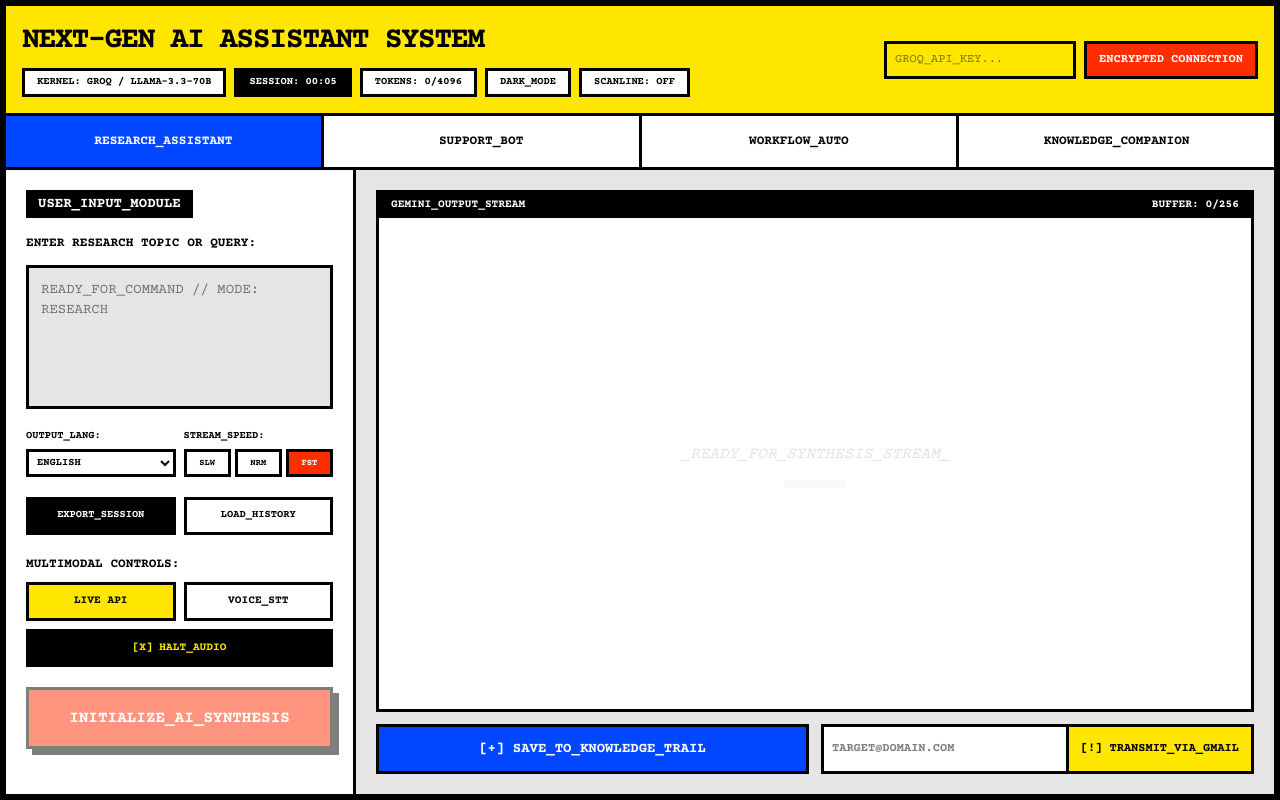
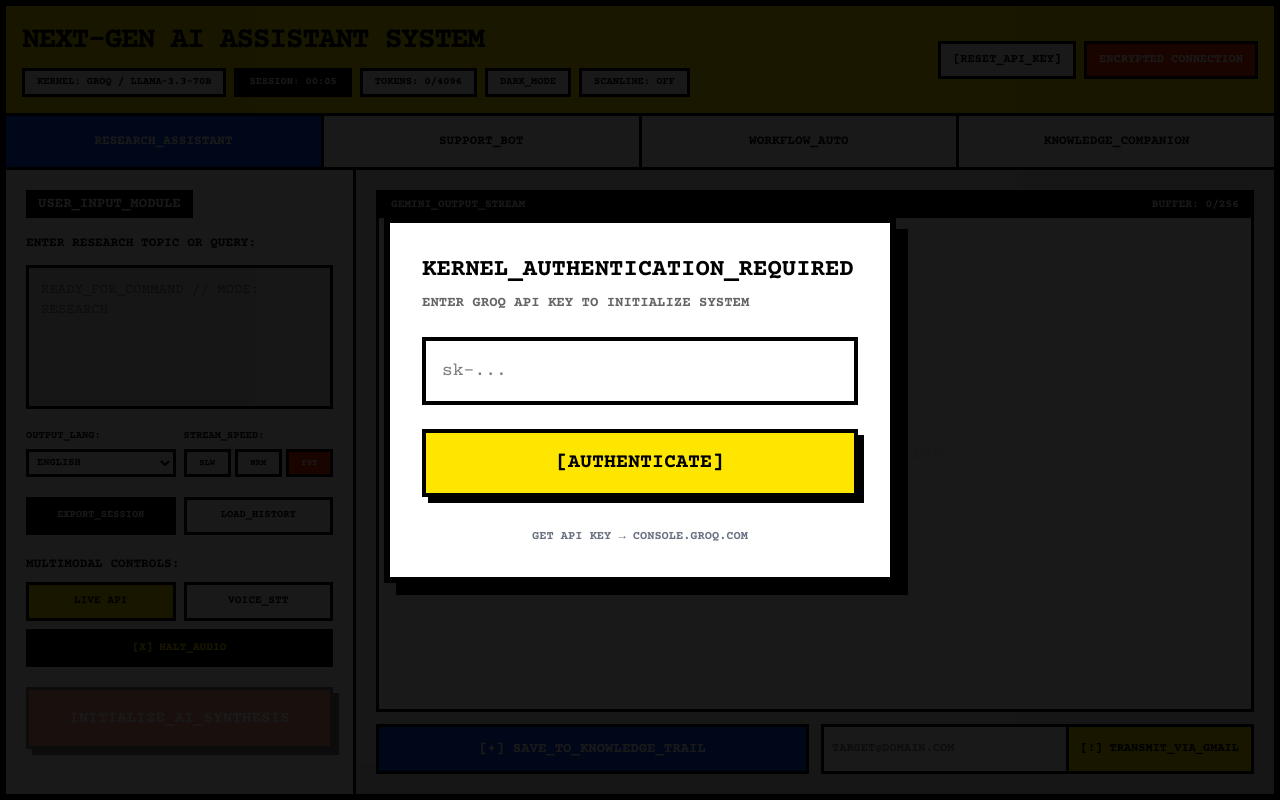
Before and after one commit to sidoxsinu/next-gen-ai-assistant-system, a React (Vite) app: page / in a window 1280 px wide. Built offline with nearby package versions, Linux system fonts and the light colour scheme.

Commit message:
feat: implement secure local storage-based API key authentication and cleanup codebase dependencies

```diff
--- a/src/App.tsx
+++ b/src/App.tsx
@@ -6,21 +6,8 @@
 import React, { useState, useRef, useEffect } from 'react';
 import ReactMarkdown from 'react-markdown';
 import remarkGfm from 'remark-gfm';
-import {
-  Search,
-  MapPin,
-  MessageSquare,
-  Zap,
-  Volume2,
-  Mic,
-  Terminal,
-  Layers,
-  History,
-  Play,
-  Square,
-  AlertCircle
-} from 'lucide-react';
-import { motion, AnimatePresence } from 'motion/react';
+import { AlertCircle } from 'lucide-react';
+
 
 type Mode = 'RESEARCH' | 'SUPPORT' | 'WORKFLOW' | 'KNOWLEDGE';
 
@@ -53,7 +40,29 @@ interface KnowledgeTrailItem {
 }
 
 export default function App() {
-  const [apiKey, setApiKey] = useState(process.env.GROQ_API_KEY || '');
+  const [apiKey, setApiKey] = useState(localStorage.getItem('GROQ_API_KEY') || '');
+  const [showAuthPopup, setShowAuthPopup] = useState(!localStorage.getItem('GROQ_API_KEY'));
+  const [authInput, setAuthInput] = useState('');
+  const [authError, setAuthError] = useState(false);
+
+  const handleAuthSubmit = () => {
+    if (!authInput.trim()) {
+      setAuthError(true);
+      return;
+    }
+    localStorage.setItem('GROQ_API_KEY', authInput.trim());
+    setApiKey(authInput.trim());
+    setShowAuthPopup(false);
+    setAuthError(false);
+  };
+
+  const handleResetApiKey = () => {
+    localStorage.removeItem('GROQ_API_KEY');
+    setApiKey('');
+    setAuthInput('');
+    setShowAuthPopup(true);
+  };
+
   const [activeMode, setActiveMode] = useState<Mode>('RESEARCH');
   const [messages, setMessages] = useState<Message[]>([]);
   const [input, setInput] = useState('');
@@ -392,7 +401,7 @@ export default function App() {
           const res = await fetch("https://api.groq.com/openai/v1/audio/transcriptions", {
             method: "POST",
             headers: {
-              "Authorization": `Bearer ${process.env.GROQ_API_KEY}`
+              "Authorization": `Bearer ${apiKey}`
             },
             body: formData
           });
@@ -502,6 +511,41 @@ Use brutalist inline CSS styling for the HTML. Format strictly as JSON { "subjec
   return (
     <div className={`flex flex-col min-h-[calc(100vh-12px)] ${isErrorGlitching ? 'glitch' : ''}`}>
       {scanlineEnabled && <div className="scanlines"></div>}
+
+      {showAuthPopup && (
+        <div className="fixed inset-0 bg-black/90 z-[9999] flex items-center justify-center p-4">
+          <div className="bg-white border-[6px] border-black p-8 max-w-lg w-full flex flex-col gap-6" style={{boxShadow: '12px 12px 0px #000'}}>
+             <div>
+                <h2 className="text-2xl font-black uppercase m-0 leading-tight">KERNEL_AUTHENTICATION_REQUIRED</h2>
+                <p className="text-sm font-bold uppercase opacity-60 mt-2">ENTER GROQ API KEY TO INITIALIZE SYSTEM</p>
+             </div>
+
+             <div className="flex flex-col gap-2">
+                <input
+                   type="password"
+                   value={authInput}
+                   onChange={(e) => { setAuthInput(e.target.value); setAuthError(false); }}
+                   placeholder="sk-..."
+                   className="w-full border-[4px] border-black p-4 font-mono text-lg focus:outline-none focus:bg-[#E5E5E5] rounded-none"
+                />
+                {authError && <span className="text-[#FF2D00] text-xs font-bold uppercase animate-pulse">ERROR: NULL_KEY_DETECTED</span>}
+             </div>
+
+             <button
+                onClick={handleAuthSubmit}
+                className="w-full bg-[#FFE600] border-[4px] border-black p-4 font-black uppercase text-xl hover:bg-black hover:text-[#FFE600] transition-colors active:translate-y-1 cursor-pointer"
+                style={{boxShadow: '6px 6px 0px #000'}}
+             >
+                [AUTHENTICATE]
+             </button>
+
+             <a href="https://console.groq.com/keys" target="_blank" rel="noopener noreferrer" className="text-center text-xs font-bold uppercase text-gray-500 hover:text-black mt-2 inline-block w-full">
+                GET API KEY → console.groq.com
+             </a>
+          </div>
+        </div>
+      )}
+
       {/* Header Section */}
       <header className="bg-[#FFE600] border-black border-b-[3px] p-4 flex justify-between items-center gap-4">
         <div>
@@ -527,13 +571,12 @@ Use brutalist inline CSS styling for the HTML. Format strictly as JSON { "subjec
           </div>
         </div>
         <div className="flex items-center gap-2">
-          <input
-            type="password"
-            placeholder="GROQ_API_KEY..."
-            value={apiKey}
-            onChange={(e) => setApiKey(e.target.value)}
-            className="border-[3px] border-black p-2 font-mono text-xs w-48 shadow-none focus:outline-none focus:bg-white"
-          />
+          <button
+             onClick={handleResetApiKey}
+             className="bg-white hover:bg-black hover:text-[#FFE600] text-black border-[3px] border-black px-3 py-2 text-xs font-bold uppercase cursor-pointer transition-colors active:translate-y-1"
+          >
+             [RESET_API_KEY]
+          </button>
           <div className="hidden xl:block bg-[#FF2D00] text-white border-[3px] border-black px-3 py-2 text-xs font-bold uppercase">
             ENCRYPTED CONNECTION
           </div>
```
Also changed, not shown: 1 other file (tests, documents, lock files or other folders).
